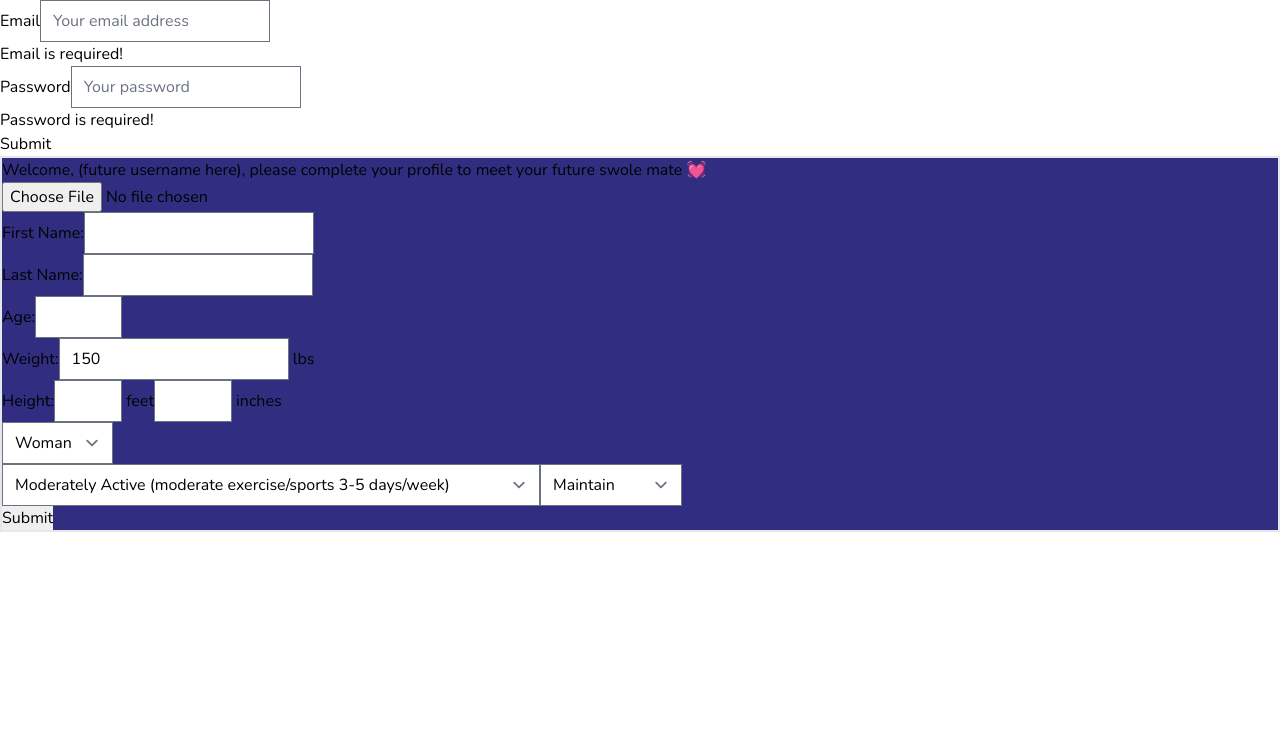
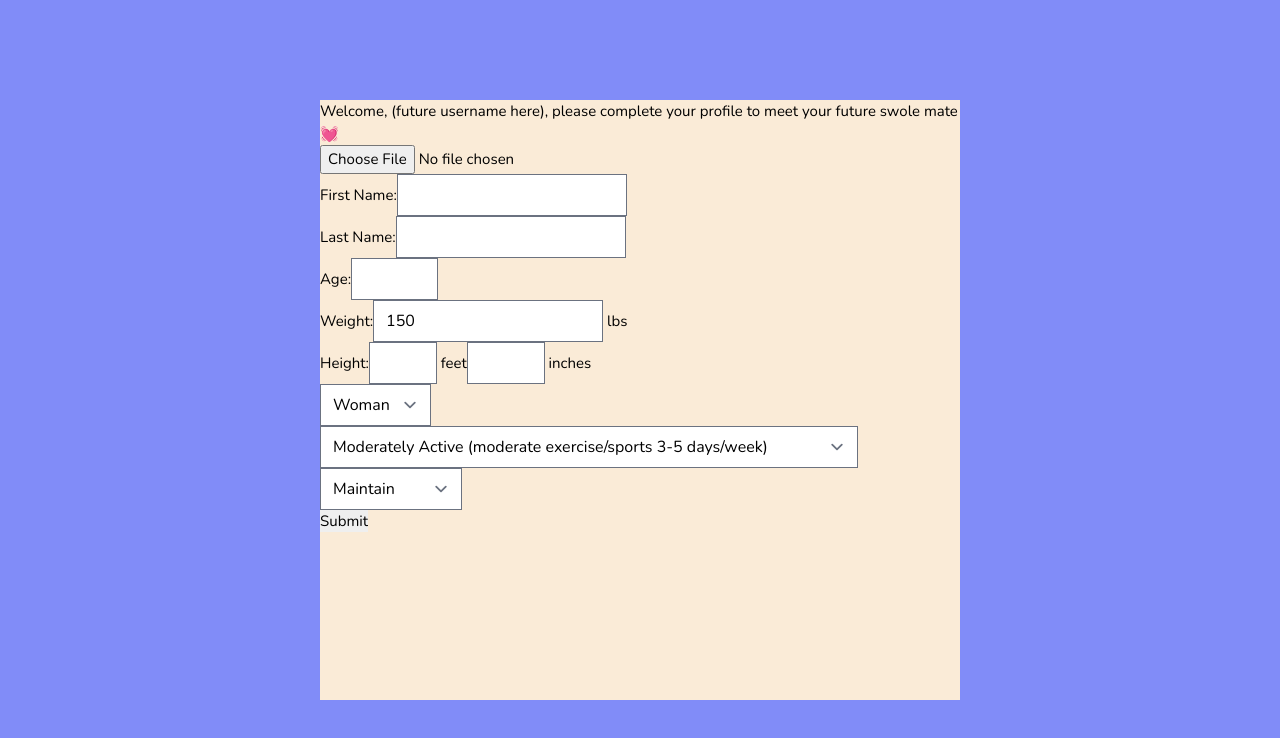
Before and after one commit to jonteal/SwoleMates, a React (Create React App) app in the folder client/: page /profile in a window 1280 px wide. Shown: the top 738 px of the page. Built offline with nearby package versions, Linux system fonts and the light colour scheme.

Commit message:
Styling profile page

```diff
--- a/client/src/App.js
+++ b/client/src/App.js
@@ -38,7 +38,7 @@ function App() {
     <ApolloProvider client={client}>
       <>
         <Router>
-          <SignupForm />
+
           <Switch>
             <Route exact path='/' component={ComingSoon} />
             <Route exact path='/signup' component={SignupForm} />
--- a/client/src/components/Profile/Profile.jsx
+++ b/client/src/components/Profile/Profile.jsx
@@ -36,13 +36,13 @@ class Profile extends React.Component {
       render() {
         return (
         <>
-        <div className ="bg-indigo-900">
-          <div className="border-2">
+        <div className ="bg-indigo-400 profile">
+          <div className="profileContainer">
             Welcome, (future username here), please complete your profile to meet your future swole mate 💓
 
             <br />
 
-            <input type="file" />
+            <input type="file" name="userPhoto" accept="image/png, image/gif, image/jpeg" />
 
             <br />
 
--- a/client/src/components/Profile/profile.css
+++ b/client/src/components/Profile/profile.css
@@ -0,0 +1,17 @@
+.profile {
+    height: 100vh;
+    display: flex;
+    justify-content: center;
+    font-size: 15px;
+    align-items: center;
+}
+
+.profileContainer {
+    background-color: antiquewhite;
+    width: 50vw;
+    height: 75vh;
+}
+
+input {
+    font-size: 15px;
+}
```
